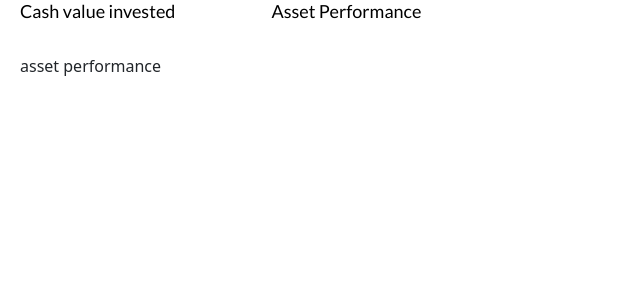
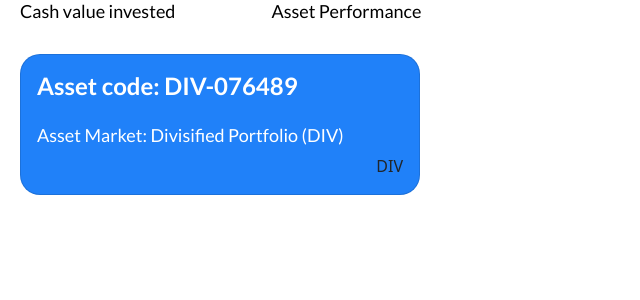
Before and after one commit to Dreezy305/HuntersWall, a Next.js app: page /portfolio in a window 1280 px wide. Both pictures are taken after a click on the element "Asset Performance". Shown: the top 300 px of the page, without its empty margins (0-640 px from the left). Built offline with nearby package versions, Linux system fonts and the light colour scheme; no server answers.

Commit message:
table, assets

```diff
--- a/components/assetPerformance.js
+++ b/components/assetPerformance.js
@@ -1,7 +1,23 @@
 import React from "react";
 
 function AssetPerformance() {
-  return <div>asset performance</div>;
+  return (
+    <div className="assetPerform">
+      <div className="card assetPerform_card" style={{}}>
+        <div className="card-body">
+          <h5 className="mb-4">Asset code: DIV-076489</h5>
+
+          <h6 className="mt-2">Asset Market: Divisified Portfolio (DIV)</h6>
+
+          <div className="set d-flex flex-row justify-content-end align-items-center">
+            <div className="set_1" />
+            <span>DIV</span>
+            <div />
+          </div>
+        </div>
+      </div>
+    </div>
+  );
 }
 
 export default AssetPerformance;
--- a/styles/portfolio.scss
+++ b/styles/portfolio.scss
@@ -60,3 +60,30 @@
     }
   }
 }
+
+.assetPerform {
+  &_card {
+    border-radius: 20px;
+    width: 400px;
+    background: #2081f9;
+    border-radius: 20px;
+
+    h5 {
+      font-family: Lato;
+      font-style: normal;
+      font-weight: bold;
+      font-size: 24px;
+      line-height: 29px;
+      color: #ffffff;
+    }
+
+    h6 {
+      font-family: Lato;
+      font-style: normal;
+      font-weight: normal;
+      font-size: 18px;
+      line-height: 22px;
+      color: #ffffff;
+    }
+  }
+}
```
